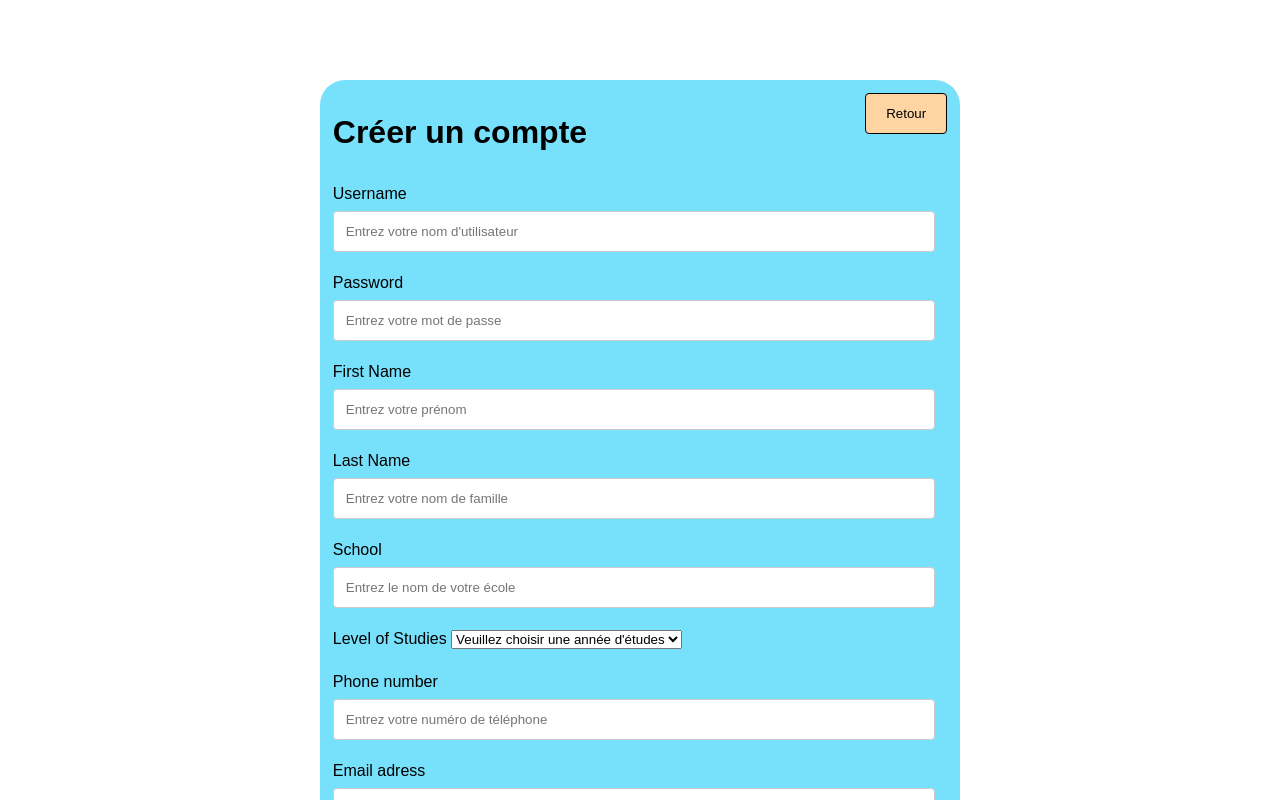
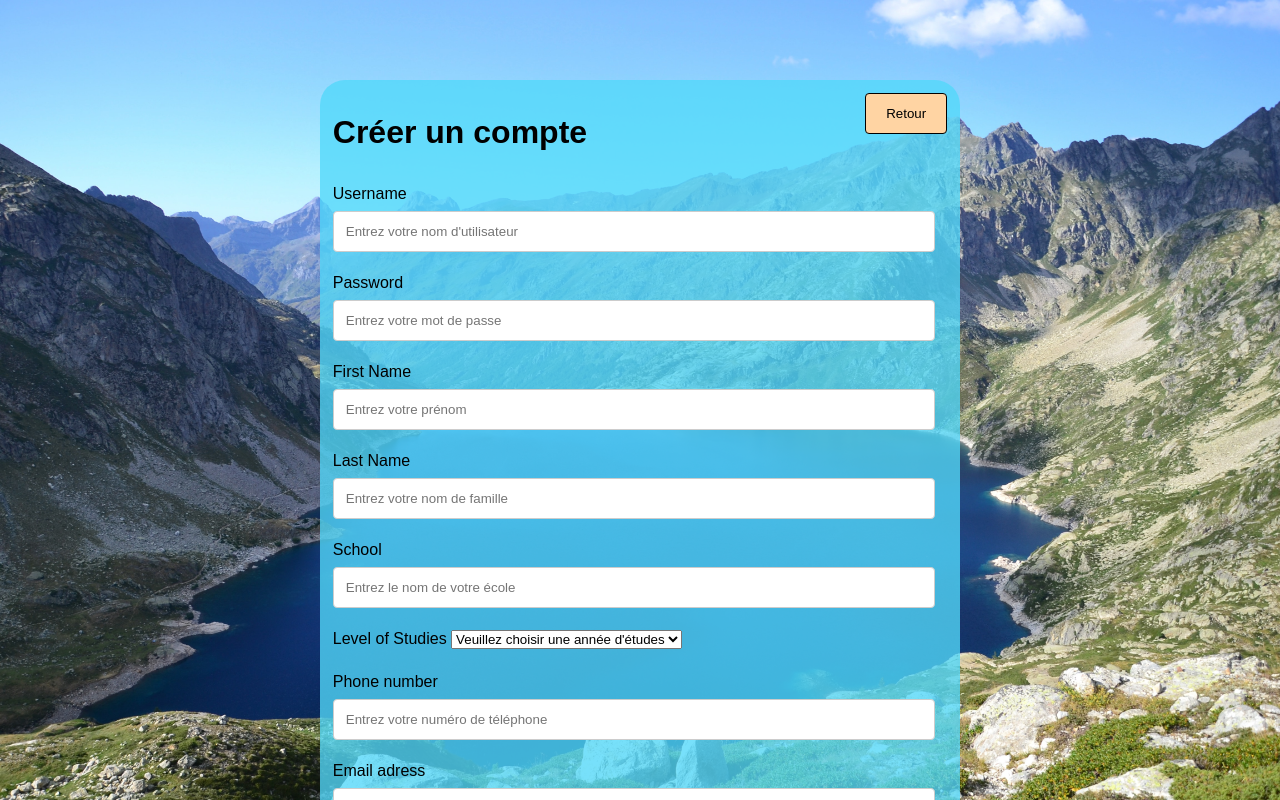
Before and after one commit to lucley64/SuperProjetSite, a PHP site: page /php/creation.php in a window 1280 px wide. Run offline with PHP 8.4, Linux system fonts and the light colour scheme; the visitor is signed in with stand-in values (Sample User, id 1).

Commit message:
jsp ce que j'ai fait

```diff
--- a/css/index.css
+++ b/css/index.css
@@ -21,8 +21,6 @@
 
 body{
     background-color: rgb(191, 210, 188);
-    font-family: "Sofia", sans-serif;
-    text-shadow: 3px 3px 3px #ababab;
 }
 
 .principal img{
--- a/css/loginsignin.css
+++ b/css/loginsignin.css
@@ -92,3 +92,11 @@ button.nav {
     /* border-radius: 5px;
     margin: 2px; */
 }
+
+body{
+    background-image: url("../src/pyrenees.jpg");
+    background-repeat: no-repeat;
+    background-size: cover;
+    height: 100vh;
+    margin: 0;
+}
--- a/php/creation.php
+++ b/php/creation.php
@@ -11,7 +11,7 @@
 
 <body>
     <div id="containerCreation">
-        <button onclick="window.location='./index.php'" class="nav">Retour</button>
+        <button onclick="window.location='../index.php'" class="nav">Retour</button>
         <h1>Créer un compte</h1>
         <form action="verifCreation.php" method="post" id="creation">
             <label for="username"> Username
```
Also changed, not shown: src/pyrenees.jpg (added).
